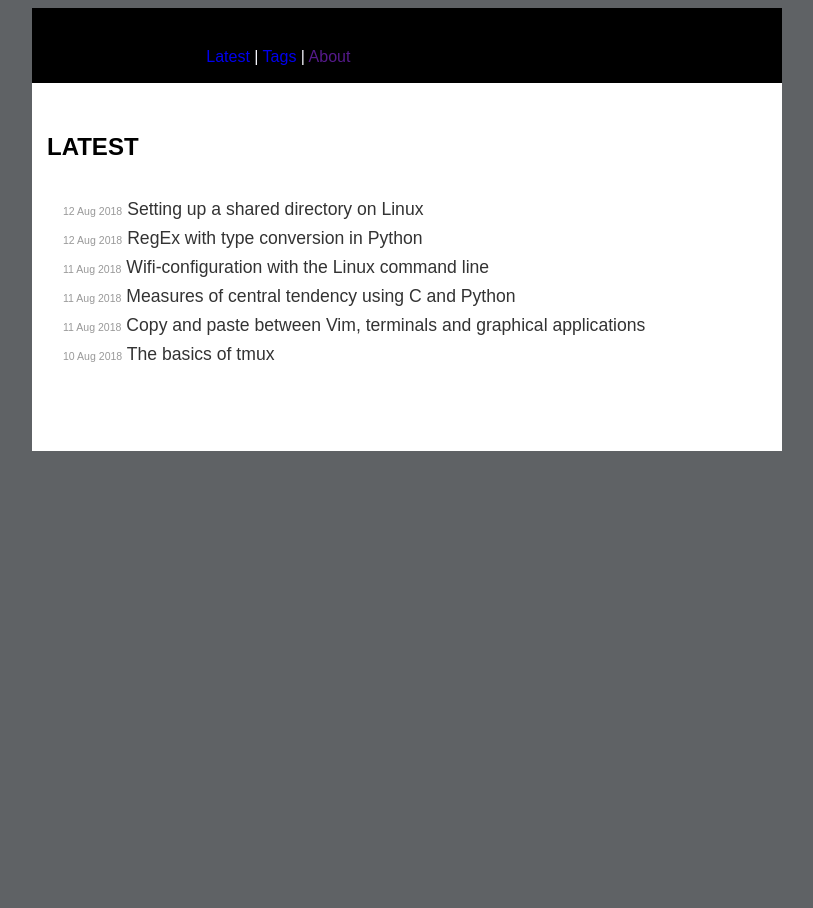
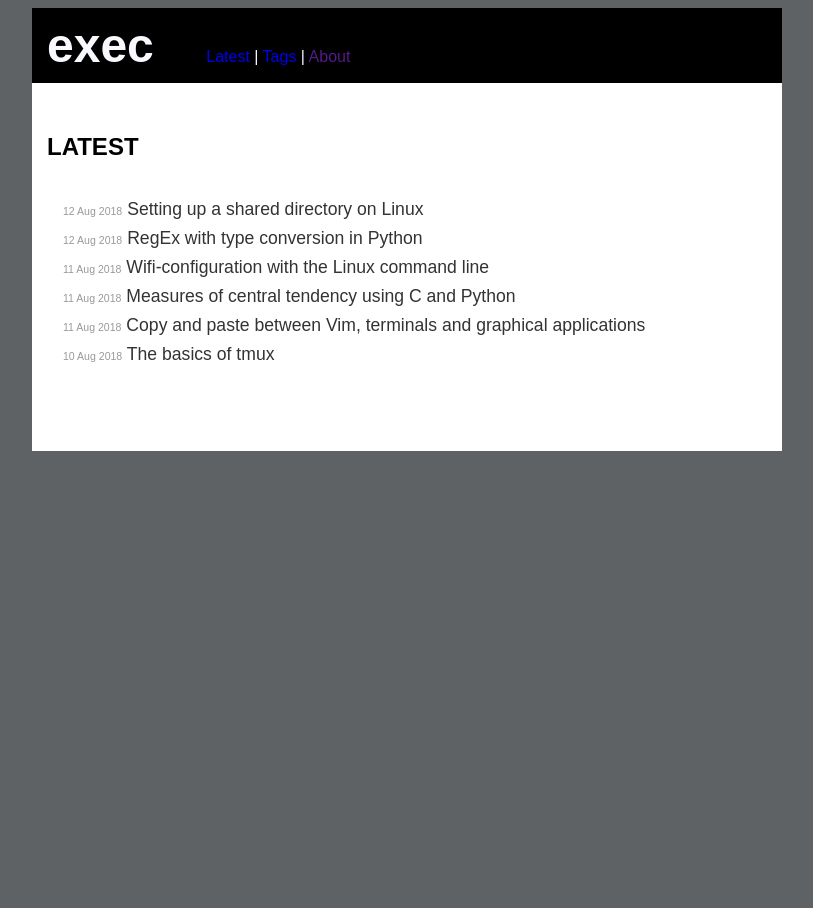
Before and after one commit to execas/execas.github.io, a Jekyll site: the page built from index.html, in a window 1280 px wide. Shown: the whole page, without its empty margins (233-1046 px from the left). Built offline with Jekyll 4.4.1, drawn with Linux system fonts in a browser that asks for light colours.

Commit message:
Update execas.css

```diff
--- a/css/execas.css
+++ b/css/execas.css
@@ -75,7 +75,7 @@ a:focus {
 .header h1 {
      font-size: 3rem;
      margin-right: 3rem;
-     color: #000;
+     color: #f8f8ff;
      display: inline;
      margin-top: 0px;
      margin-bottom:0px;
```
